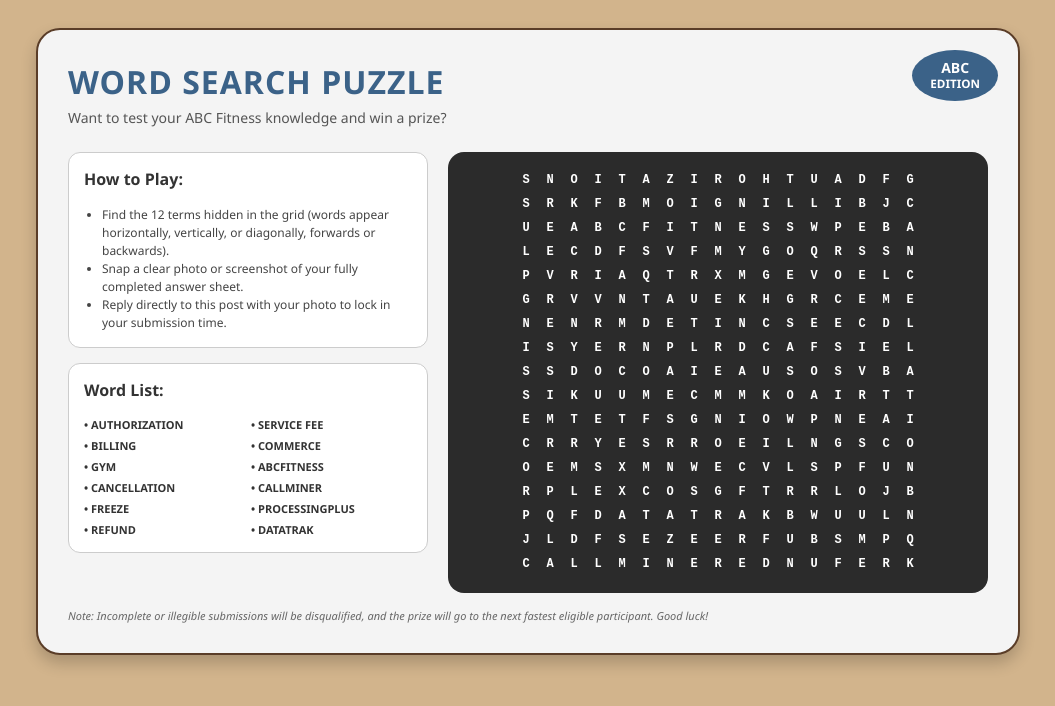
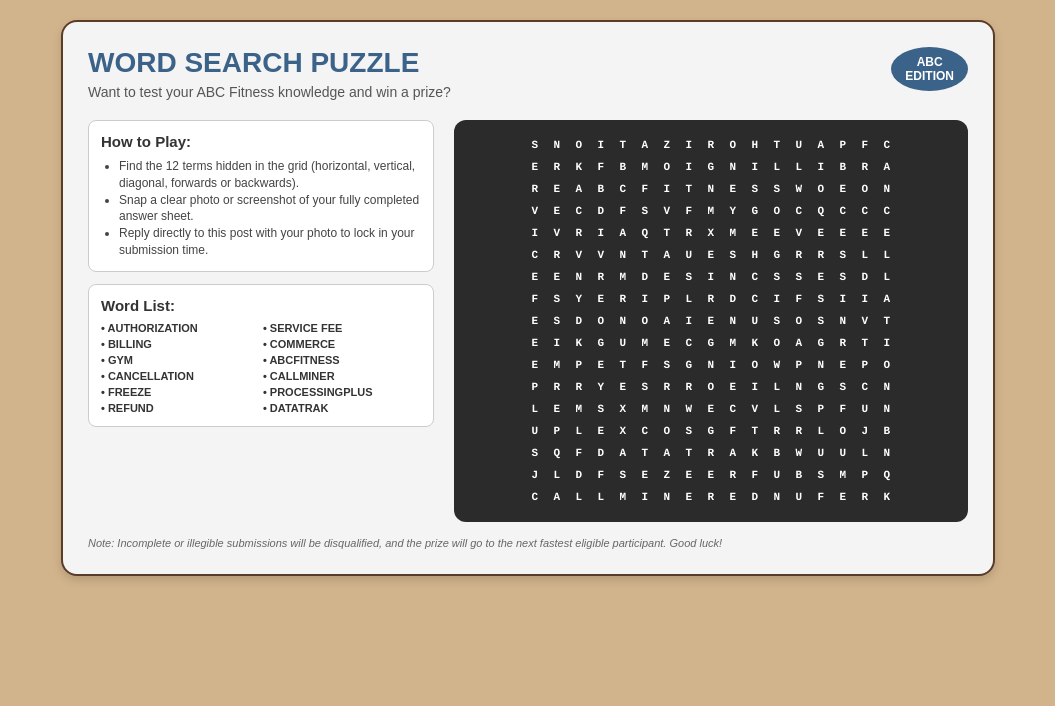
Before and after one commit to ianrye16/abcfitness-puzzle, a plain HTML site: page index.html in a window 1280 px wide. Shown: the whole page, without its empty margins (112-1167 px from the left). Drawn offline with Linux system fonts and the light colour scheme.

Commit message:
index.html

```diff
--- a/index.html
+++ b/index.html
@@ -1,153 +1,50 @@
 <!DOCTYPE html>
-<html lang="en">
+<html>
 <head>
 <meta charset="UTF-8">
+<title>ABC Fitness Word Search</title>
 <style>
-  body {
-    font-family: 'Segoe UI', Tahoma, Geneva, Verdana, sans-serif;
-    background-color: #d2b48c;
-    display: flex;
-    justify-content: center;
-    align-items: center;
-    padding: 20px;
-  }
-
-  .puzzle-card {
-    background-color: #f4f4f4;
-    border: 2px solid #5a3d28;
-    border-radius: 24px;
-    width: 920px;
-    padding: 30px;
-    box-shadow: 0 8px 16px rgba(0,0,0,0.2);
-    position: relative;
-  }
-
-  .header-badge {
-    position: absolute;
-    top: 20px;
-    right: 20px;
-    background-color: #3b6288;
-    color: white;
-    padding: 10px 18px;
-    border-radius: 50%;
-    font-weight: bold;
-    font-size: 14px;
-    text-align: center;
-    line-height: 1.1;
-  }
-
-  h1 {
-    color: #3b6288;
-    font-size: 32px;
-    margin: 0 0 5px 0;
-    text-transform: uppercase;
-    letter-spacing: 1px;
-  }
-
-  .subtitle {
-    color: #555;
-    font-size: 14px;
-    margin-bottom: 25px;
-  }
-
-  .container {
-    display: flex;
-    gap: 20px;
-  }
-
-  .left-panel {
-    flex: 1;
-    display: flex;
-    flex-direction: column;
-    gap: 15px;
-  }
-
-  .info-box {
-    background: #ffffff;
-    border: 1.5px solid #cccccc;
-    border-radius: 12px;
-    padding: 15px;
-  }
-
-  .info-box h3 {
-    margin-top: 0;
-    color: #333;
-    font-size: 16px;
-  }
-
-  .info-box ul {
-    margin: 0;
-    padding-left: 18px;
-    font-size: 12px;
-    color: #444;
-    line-height: 1.5;
-  }
-
-  .word-list {
-    display: grid;
-    grid-template-columns: 1fr 1fr;
-    gap: 6px;
-    font-size: 11px;
-    font-weight: bold;
-    color: #333;
-  }
-
-  .right-panel {
-    flex: 1.4;
-    background-color: #2b2b2b;
-    border-radius: 16px;
-    padding: 18px;
-    display: flex;
-    justify-content: center;
-    align-items: center;
-  }
-
-  .grid {
-    display: grid;
-    grid-template-columns: repeat(17, 1fr);
-    gap: 3px;
-    text-align: center;
-  }
-
-  .cell {
-    color: #ffffff;
-    font-weight: bold;
-    font-size: 12px;
-    width: 21px;
-    height: 21px;
-    line-height: 21px;
-    font-family: monospace;
-  }
-
-  .footer-note {
-    margin-top: 15px;
-    font-size: 11px;
-    color: #666;
-    font-style: italic;
-  }
+  body { font-family: Arial, sans-serif; background-color: #d2b48c; padding: 20px; margin: 0; }
+  .card { background: #f4f4f4; border: 2px solid #5a3d28; border-radius: 16px; width: 880px; padding: 25px; margin: 0 auto; box-shadow: 0 4px 10px rgba(0,0,0,0.15); }
+  .header { position: relative; }
+  .badge { position: absolute; top: 0; right: 0; background: #3b6288; color: #fff; padding: 8px 14px; border-radius: 50%; font-weight: bold; font-size: 12px; text-align: center; }
+  h1 { color: #3b6288; font-size: 28px; margin: 0 0 5px 0; }
+  .sub { color: #555; font-size: 14px; margin-bottom: 20px; }
+  .flex { display: flex; gap: 20px; }
+  .col-left { flex: 1; display: flex; flex-direction: column; gap: 12px; }
+  .box { background: #fff; border: 1px solid #ccc; border-radius: 8px; padding: 12px; }
+  .box h3 { margin: 0 0 8px 0; font-size: 15px; color: #333; }
+  .box ul { margin: 0; padding-left: 18px; font-size: 12px; color: #444; line-height: 1.4; }
+  .words { display: grid; grid-template-columns: 1fr 1fr; gap: 4px; font-size: 11px; font-weight: bold; color: #333; }
+  .col-right { flex: 1.4; background: #2b2b2b; border-radius: 12px; padding: 15px; display: flex; justify-content: center; align-items: center; }
+  .grid { display: grid; grid-template-columns: repeat(17, 1fr); gap: 2px; }
+  .cell { color: #fff; font-weight: bold; font-size: 11px; width: 20px; height: 20px; line-height: 20px; text-align: center; font-family: Courier, monospace; }
+  .footer { margin-top: 15px; font-size: 11px; color: #666; font-style: italic; }
 </style>
 </head>
 <body>
 
-<div class="puzzle-card">
-<div class="header-badge">ABC<br><small>EDITION</small></div>
-<h1>Word Search Puzzle</h1>
-<div class="subtitle">Want to test your ABC Fitness knowledge and win a prize?</div>
+<div class="card">
+  <div class="header">
+    <div class="badge">ABC<br>EDITION</div>
+    <h1>WORD SEARCH PUZZLE</h1>
+    <div class="sub">Want to test your ABC Fitness knowledge and win a prize?</div>
+  </div>
 
-  <div class="container">
-<div class="left-panel">
-<div class="info-box">
+  <div class="flex">
+    <div class="col-left">
+      <div class="box">
         <h3>How to Play:</h3>
         <ul>
-<li>Find the 12 terms hidden in the grid (words appear horizontally, vertically, or diagonally, forwards or backwards).</li>
+          <li>Find the 12 terms hidden in the grid (horizontal, vertical, diagonal, forwards or backwards).</li>
           <li>Snap a clear photo or screenshot of your fully completed answer sheet.</li>
           <li>Reply directly to this post with your photo to lock in your submission time.</li>
         </ul>
       </div>
 
-      <div class="info-box">
+      <div class="box">
         <h3>Word List:</h3>
-<div class="word-list">
+        <div class="words">
           <div>• AUTHORIZATION</div>
           <div>• SERVICE FEE</div>
           <div>• BILLING</div>
@@ -162,41 +59,40 @@
           <div>• DATATRAK</div>
         </div>
       </div>
-
     </div>
 
-    <div class="right-panel">
+    <div class="col-right">
       <div class="grid">
         <!-- Row 1 -->
-<div class="cell">S</div><div class="cell">N</div><div class="cell">O</div><div class="cell">I</div><div class="cell">T</div><div class="cell">A</div><div class="cell">Z</div><div class="cell">I</div><div class="cell">R</div><div class="cell">O</div><div class="cell">H</div><div class="cell">T</div><div class="cell">U</div><div class="cell">A</div><div class="cell">D</div><div class="cell">F</div><div class="cell">G</div>
+        <div class="cell">S</div><div class="cell">N</div><div class="cell">O</div><div class="cell">I</div><div class="cell">T</div><div class="cell">A</div><div class="cell">Z</div><div class="cell">I</div><div class="cell">R</div><div class="cell">O</div><div class="cell">H</div><div class="cell">T</div><div class="cell">U</div><div class="cell">A</div><div class="cell">P</div><div class="cell">F</div><div class="cell">C</div>
         <!-- Row 2 -->
-<div class="cell">S</div><div class="cell">R</div><div class="cell">K</div><div class="cell">F</div><div class="cell">B</div><div class="cell">M</div><div class="cell">O</div><div class="cell">I</div><div class="cell">G</div><div class="cell">N</div><div class="cell">I</div><div class="cell">L</div><div class="cell">L</div><div class="cell">I</div><div class="cell">B</div><div class="cell">J</div><div class="cell">C</div>
+        <div class="cell">E</div><div class="cell">R</div><div class="cell">K</div><div class="cell">F</div><div class="cell">B</div><div class="cell">M</div><div class="cell">O</div><div class="cell">I</div><div class="cell">G</div><div class="cell">N</div><div class="cell">I</div><div class="cell">L</div><div class="cell">L</div><div class="cell">I</div><div class="cell">B</div><div class="cell">R</div><div class="cell">A</div>
         <!-- Row 3 -->
-<div class="cell">U</div><div class="cell">E</div><div class="cell">A</div><div class="cell">B</div><div class="cell">C</div><div class="cell">F</div><div class="cell">I</div><div class="cell">T</div><div class="cell">N</div><div class="cell">E</div><div class="cell">S</div><div class="cell">S</div><div class="cell">W</div><div class="cell">P</div><div class="cell">E</div><div class="cell">B</div><div class="cell">A</div>
+        <div class="cell">R</div><div class="cell">E</div><div class="cell">A</div><div class="cell">B</div><div class="cell">C</div><div class="cell">F</div><div class="cell">I</div><div class="cell">T</div><div class="cell">N</div><div class="cell">E</div><div class="cell">S</div><div class="cell">S</div><div class="cell">W</div><div class="cell">O</div><div class="cell">E</div><div class="cell">O</div><div class="cell">N</div>
         <!-- Row 4 -->
-<div class="cell">L</div><div class="cell">E</div><div class="cell">C</div><div class="cell">D</div><div class="cell">F</div><div class="cell">S</div><div class="cell">V</div><div class="cell">F</div><div class="cell">M</div><div class="cell">Y</div><div class="cell">G</div><div class="cell">O</div><div class="cell">Q</div><div class="cell">R</div><div class="cell">S</div><div class="cell">S</div><div class="cell">N</div>
+        <div class="cell">V</div><div class="cell">E</div><div class="cell">C</div><div class="cell">D</div><div class="cell">F</div><div class="cell">S</div><div class="cell">V</div><div class="cell">F</div><div class="cell">M</div><div class="cell">Y</div><div class="cell">G</div><div class="cell">O</div><div class="cell">C</div><div class="cell">Q</div><div class="cell">C</div><div class="cell">C</div><div class="cell">C</div>
         <!-- Row 5 -->
-<div class="cell">P</div><div class="cell">V</div><div class="cell">R</div><div class="cell">I</div><div class="cell">A</div><div class="cell">Q</div><div class="cell">T</div><div class="cell">R</div><div class="cell">X</div><div class="cell">M</div><div class="cell">G</div><div class="cell">E</div><div class="cell">V</div><div class="cell">O</div><div class="cell">E</div><div class="cell">L</div><div class="cell">C</div>
+        <div class="cell">I</div><div class="cell">V</div><div class="cell">R</div><div class="cell">I</div><div class="cell">A</div><div class="cell">Q</div><div class="cell">T</div><div class="cell">R</div><div class="cell">X</div><div class="cell">M</div><div class="cell">E</div><div class="cell">E</div><div class="cell">V</div><div class="cell">E</div><div class="cell">E</div><div class="cell">E</div><div class="cell">E</div>
         <!-- Row 6 -->
-<div class="cell">G</div><div class="cell">R</div><div class="cell">V</div><div class="cell">V</div><div class="cell">N</div><div class="cell">T</div><div class="cell">A</div><div class="cell">U</div><div class="cell">E</div><div class="cell">K</div><div class="cell">H</div><div class="cell">G</div><div class="cell">R</div><div class="cell">C</div><div class="cell">E</div><div class="cell">M</div><div class="cell">E</div>
+        <div class="cell">C</div><div class="cell">R</div><div class="cell">V</div><div class="cell">V</div><div class="cell">N</div><div class="cell">T</div><div class="cell">A</div><div class="cell">U</div><div class="cell">E</div><div class="cell">S</div><div class="cell">H</div><div class="cell">G</div><div class="cell">R</div><div class="cell">R</div><div class="cell">S</div><div class="cell">L</div><div class="cell">L</div>
         <!-- Row 7 -->
-<div class="cell">N</div><div class="cell">E</div><div class="cell">N</div><div class="cell">R</div><div class="cell">M</div><div class="cell">D</div><div class="cell">E</div><div class="cell">T</div><div class="cell">I</div><div class="cell">N</div><div class="cell">C</div><div class="cell">S</div><div class="cell">E</div><div class="cell">E</div><div class="cell">C</div><div class="cell">D</div><div class="cell">L</div>
+        <div class="cell">E</div><div class="cell">E</div><div class="cell">N</div><div class="cell">R</div><div class="cell">M</div><div class="cell">D</div><div class="cell">E</div><div class="cell">S</div><div class="cell">I</div><div class="cell">N</div><div class="cell">C</div><div class="cell">S</div><div class="cell">S</div><div class="cell">E</div><div class="cell">S</div><div class="cell">D</div><div class="cell">L</div>
         <!-- Row 8 -->
-<div class="cell">I</div><div class="cell">S</div><div class="cell">Y</div><div class="cell">E</div><div class="cell">R</div><div class="cell">N</div><div class="cell">P</div><div class="cell">L</div><div class="cell">R</div><div class="cell">D</div><div class="cell">C</div><div class="cell">A</div><div class="cell">F</div><div class="cell">S</div><div class="cell">I</div><div class="cell">E</div><div class="cell">L</div>
+        <div class="cell">F</div><div class="cell">S</div><div class="cell">Y</div><div class="cell">E</div><div class="cell">R</div><div class="cell">I</div><div class="cell">P</div><div class="cell">L</div><div class="cell">R</div><div class="cell">D</div><div class="cell">C</div><div class="cell">I</div><div class="cell">F</div><div class="cell">S</div><div class="cell">I</div><div class="cell">I</div><div class="cell">A</div>
         <!-- Row 9 -->
-<div class="cell">S</div><div class="cell">S</div><div class="cell">D</div><div class="cell">O</div><div class="cell">C</div><div class="cell">O</div><div class="cell">A</div><div class="cell">I</div><div class="cell">E</div><div class="cell">A</div><div class="cell">U</div><div class="cell">S</div><div class="cell">O</div><div class="cell">S</div><div class="cell">V</div><div class="cell">B</div><div class="cell">A</div>
+        <div class="cell">E</div><div class="cell">S</div><div class="cell">D</div><div class="cell">O</div><div class="cell">N</div><div class="cell">O</div><div class="cell">A</div><div class="cell">I</div><div class="cell">E</div><div class="cell">N</div><div class="cell">U</div><div class="cell">S</div><div class="cell">O</div><div class="cell">S</div><div class="cell">N</div><div class="cell">V</div><div class="cell">T</div>
         <!-- Row 10 -->
-<div class="cell">S</div><div class="cell">I</div><div class="cell">K</div><div class="cell">U</div><div class="cell">U</div><div class="cell">M</div><div class="cell">E</div><div class="cell">C</div><div class="cell">M</div><div class="cell">M</div><div class="cell">K</div><div class="cell">O</div><div class="cell">A</div><div class="cell">I</div><div class="cell">R</div><div class="cell">T</div><div class="cell">T</div>
+        <div class="cell">E</div><div class="cell">I</div><div class="cell">K</div><div class="cell">G</div><div class="cell">U</div><div class="cell">M</div><div class="cell">E</div><div class="cell">C</div><div class="cell">G</div><div class="cell">M</div><div class="cell">K</div><div class="cell">O</div><div class="cell">A</div><div class="cell">G</div><div class="cell">R</div><div class="cell">T</div><div class="cell">I</div>
         <!-- Row 11 -->
-<div class="cell">E</div><div class="cell">M</div><div class="cell">T</div><div class="cell">E</div><div class="cell">T</div><div class="cell">F</div><div class="cell">S</div><div class="cell">G</div><div class="cell">N</div><div class="cell">I</div><div class="cell">O</div><div class="cell">W</div><div class="cell">P</div><div class="cell">N</div><div class="cell">E</div><div class="cell">A</div><div class="cell">I</div>
+        <div class="cell">E</div><div class="cell">M</div><div class="cell">P</div><div class="cell">E</div><div class="cell">T</div><div class="cell">F</div><div class="cell">S</div><div class="cell">G</div><div class="cell">N</div><div class="cell">I</div><div class="cell">O</div><div class="cell">W</div><div class="cell">P</div><div class="cell">N</div><div class="cell">E</div><div class="cell">P</div><div class="cell">O</div>
         <!-- Row 12 -->
-<div class="cell">C</div><div class="cell">R</div><div class="cell">R</div><div class="cell">Y</div><div class="cell">E</div><div class="cell">S</div><div class="cell">R</div><div class="cell">R</div><div class="cell">O</div><div class="cell">E</div><div class="cell">I</div><div class="cell">L</div><div class="cell">N</div><div class="cell">G</div><div class="cell">S</div><div class="cell">C</div><div class="cell">O</div>
+        <div class="cell">P</div><div class="cell">R</div><div class="cell">R</div><div class="cell">Y</div><div class="cell">E</div><div class="cell">S</div><div class="cell">R</div><div class="cell">R</div><div class="cell">O</div><div class="cell">E</div><div class="cell">I</div><div class="cell">L</div><div class="cell">N</div><div class="cell">G</div><div class="cell">S</div><div class="cell">C</div><div class="cell">N</div>
         <!-- Row 13 -->
-<div class="cell">O</div><div class="cell">E</div><div class="cell">M</div><div class="cell">S</div><div class="cell">X</div><div class="cell">M</div><div class="cell">N</div><div class="cell">W</div><div class="cell">E</div><div class="cell">C</div><div class="cell">V</div><div class="cell">L</div><div class="cell">S</div><div class="cell">P</div><div class="cell">F</div><div class="cell">U</div><div class="cell">N</div>
+        <div class="cell">L</div><div class="cell">E</div><div class="cell">M</div><div class="cell">S</div><div class="cell">X</div><div class="cell">M</div><div class="cell">N</div><div class="cell">W</div><div class="cell">E</div><div class="cell">C</div><div class="cell">V</div><div class="cell">L</div><div class="cell">S</div><div class="cell">P</div><div class="cell">F</div><div class="cell">U</div><div class="cell">N</div>
         <!-- Row 14 -->
-<div class="cell">R</div><div class="cell">P</div><div class="cell">L</div><div class="cell">E</div><div class="cell">X</div><div class="cell">C</div><div class="cell">O</div><div class="cell">S</div><div class="cell">G</div><div class="cell">F</div><div class="cell">T</div><div class="cell">R</div><div class="cell">R</div><div class="cell">L</div><div class="cell">O</div><div class="cell">J</div><div class="cell">B</div>
+        <div class="cell">U</div><div class="cell">P</div><div class="cell">L</div><div class="cell">E</div><div class="cell">X</div><div class="cell">C</div><div class="cell">O</div><div class="cell">S</div><div class="cell">G</div><div class="cell">F</div><div class="cell">T</div><div class="cell">R</div><div class="cell">R</div><div class="cell">L</div><div class="cell">O</div><div class="cell">J</div><div class="cell">B</div>
         <!-- Row 15 -->
-<div class="cell">P</div><div class="cell">Q</div><div class="cell">F</div><div class="cell">D</div><div class="cell">A</div><div class="cell">T</div><div class="cell">A</div><div class="cell">T</div><div class="cell">R</div><div class="cell">A</div><div class="cell">K</div><div class="cell">B</div><div class="cell">W</div><div class="cell">U</div><div class="cell">U</div><div class="cell">L</div><div class="cell">N</div>
+        <div class="cell">S</div><div class="cell">Q</div><div class="cell">F</div><div class="cell">D</div><div class="cell">A</div><div class="cell">T</div><div class="cell">A</div><div class="cell">T</div><div class="cell">R</div><div class="cell">A</div><div class="cell">K</div><div class="cell">B</div><div class="cell">W</div><div class="cell">U</div><div class="cell">U</div><div class="cell">L</div><div class="cell">N</div>
         <!-- Row 16 -->
         <div class="cell">J</div><div class="cell">L</div><div class="cell">D</div><div class="cell">F</div><div class="cell">S</div><div class="cell">E</div><div class="cell">Z</div><div class="cell">E</div><div class="cell">E</div><div class="cell">R</div><div class="cell">F</div><div class="cell">U</div><div class="cell">B</div><div class="cell">S</div><div class="cell">M</div><div class="cell">P</div><div class="cell">Q</div>
         <!-- Row 17 -->
@@ -205,7 +101,7 @@
     </div>
   </div>
 
-  <div class="footer-note">Note: Incomplete or illegible submissions will be disqualified, and the prize will go to the next fastest eligible participant. Good luck!</div>
+  <div class="footer">Note: Incomplete or illegible submissions will be disqualified, and the prize will go to the next fastest eligible participant. Good luck!</div>
 </div>
 
 </body>
```
Lines whose indentation alone changed are shown as unchanged.
